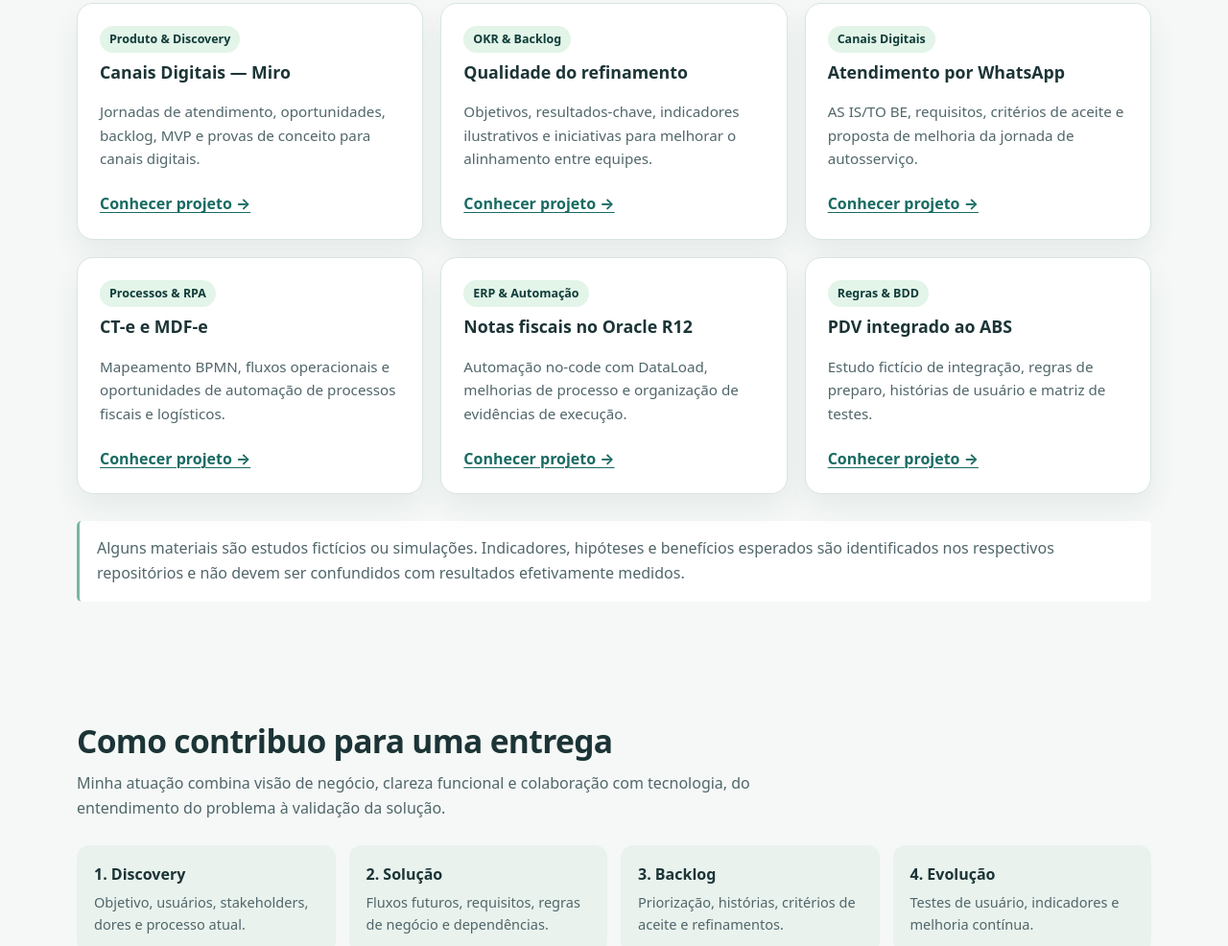
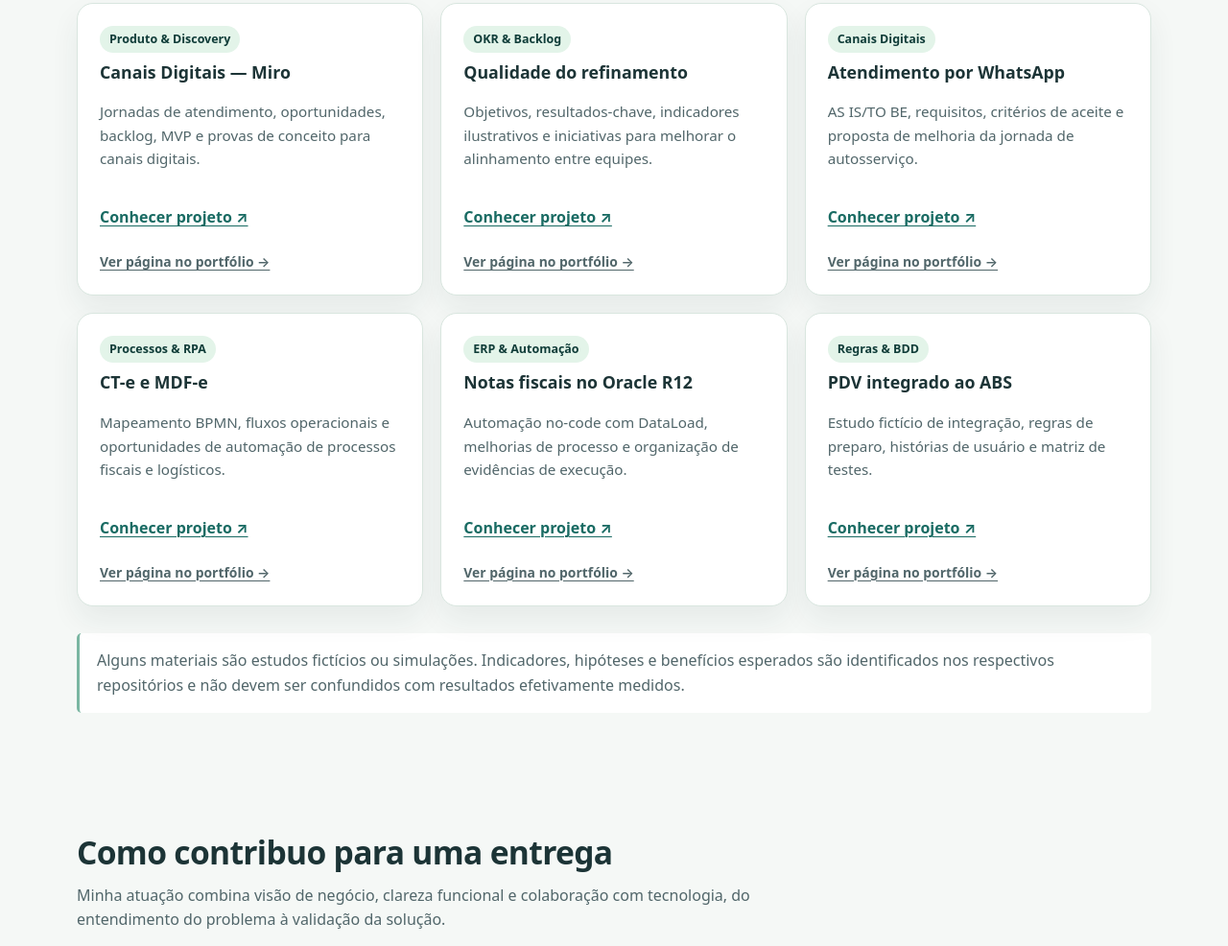
Before and after one commit to BertaT2C/BertaT2C.github.io, a plain HTML site: page index.html in a window 1280 px wide. Shown: the part 756-1742 px from the top of the page at 96% size. Drawn offline with Linux system fonts and the light colour scheme.

Commit message:
Atualizar links Conhecer projeto para os seis repositórios atuais e manter páginas internas

```diff
--- a/index.html
+++ b/index.html
@@ -38,7 +38,11 @@
     .card {display:flex;flex-direction:column;gap:9px;background:#fff;border:1px solid var(--line);border-radius:17px;padding:23px;box-shadow:var(--shadow);min-width:0;position:relative;transition:transform .18s ease,box-shadow .18s ease}
     .card:hover {transform:translateY(-3px);box-shadow:0 18px 34px rgba(22,61,57,.13)}
     .card:focus-within {outline:3px solid #e2a449;outline-offset:4px}
-    .card a::after {content:"";position:absolute;inset:0;border-radius:17px}
+    .card .repo-link::after {content:"";position:absolute;inset:0;border-radius:17px}
+    .card-actions{display:flex;flex-direction:column;align-items:flex-start;gap:8px;margin-top:auto;padding-top:14px}
+    .card-actions a{margin-top:0;padding-top:0}
+    .card .summary-link{position:relative;z-index:2;font-size:.87rem;font-weight:600;color:var(--muted)}
+    .card .summary-link:hover{color:var(--green)}
     .card p {margin:0;color:var(--muted);font-size:.95rem}
     .card a {font-weight:700;margin-top:auto;padding-top:14px}
     .tag {display:inline-flex;align-self:flex-start;border-radius:100px;background:var(--accent);color:var(--green-dark);padding:4px 10px;font-size:.78rem;font-weight:700}
@@ -89,37 +93,37 @@
             <span class="tag">Produto &amp; Discovery</span>
             <h3>Canais Digitais — Miro</h3>
             <p>Jornadas de atendimento, oportunidades, backlog, MVP e provas de conceito para canais digitais.</p>
-            <a href="canais-digitais.html">Conhecer projeto →</a>
+            <div class="card-actions"><a class="repo-link" href="https://github.com/BertaT2C/Projeto_Miro_CanaisDigitais" target="_blank" rel="noopener noreferrer">Conhecer projeto ↗</a><a class="summary-link" href="canais-digitais.html">Ver página no portfólio →</a></div>
           </article>
           <article class="card">
             <span class="tag">OKR &amp; Backlog</span>
             <h3>Qualidade do refinamento</h3>
             <p>Objetivos, resultados-chave, indicadores ilustrativos e iniciativas para melhorar o alinhamento entre equipes.</p>
-            <a href="refinamento.html">Conhecer projeto →</a>
+            <div class="card-actions"><a class="repo-link" href="https://github.com/BertaT2C/OKR_Refinamento_do_backlog_do_produto" target="_blank" rel="noopener noreferrer">Conhecer projeto ↗</a><a class="summary-link" href="refinamento.html">Ver página no portfólio →</a></div>
           </article>
           <article class="card">
             <span class="tag">Canais Digitais</span>
             <h3>Atendimento por WhatsApp</h3>
             <p>AS IS/TO BE, requisitos, critérios de aceite e proposta de melhoria da jornada de autosserviço.</p>
-            <a href="whatsapp.html">Conhecer projeto →</a>
+            <div class="card-actions"><a class="repo-link" href="https://github.com/BertaT2C/Fluxograma_Automacao_Whatsapp_Chatbot" target="_blank" rel="noopener noreferrer">Conhecer projeto ↗</a><a class="summary-link" href="whatsapp.html">Ver página no portfólio →</a></div>
           </article>
           <article class="card">
             <span class="tag">Processos &amp; RPA</span>
             <h3>CT-e e MDF-e</h3>
             <p>Mapeamento BPMN, fluxos operacionais e oportunidades de automação de processos fiscais e logísticos.</p>
-            <a href="processos-rpa.html">Conhecer projeto →</a>
+            <div class="card-actions"><a class="repo-link" href="https://github.com/BertaT2C/Projeto_modelagem_para_Automacao_RPA" target="_blank" rel="noopener noreferrer">Conhecer projeto ↗</a><a class="summary-link" href="processos-rpa.html">Ver página no portfólio →</a></div>
           </article>
           <article class="card">
             <span class="tag">ERP &amp; Automação</span>
             <h3>Notas fiscais no Oracle R12</h3>
             <p>Automação no-code com DataLoad, melhorias de processo e organização de evidências de execução.</p>
-            <a href="oracle-r12.html">Conhecer projeto →</a>
+            <div class="card-actions"><a class="repo-link" href="https://github.com/BertaT2C/Projeto_Automacao_EmissaodeNF_em_ERP" target="_blank" rel="noopener noreferrer">Conhecer projeto ↗</a><a class="summary-link" href="oracle-r12.html">Ver página no portfólio →</a></div>
           </article>
           <article class="card">
             <span class="tag">Regras &amp; BDD</span>
             <h3>PDV integrado ao ABS</h3>
             <p>Estudo fictício de integração, regras de preparo, histórias de usuário e matriz de testes.</p>
-            <a href="pdv.html">Conhecer projeto →</a>
+            <div class="card-actions"><a class="repo-link" href="https://github.com/BertaT2C/Projeto_estudo_de_caso_PDV_integrado" target="_blank" rel="noopener noreferrer">Conhecer projeto ↗</a><a class="summary-link" href="pdv.html">Ver página no portfólio →</a></div>
           </article>
         </div>
         <p class="note">Alguns materiais são estudos fictícios ou simulações. Indicadores, hipóteses e benefícios esperados são identificados nos respectivos repositórios e não devem ser confundidos com resultados efetivamente medidos.</p>
```
